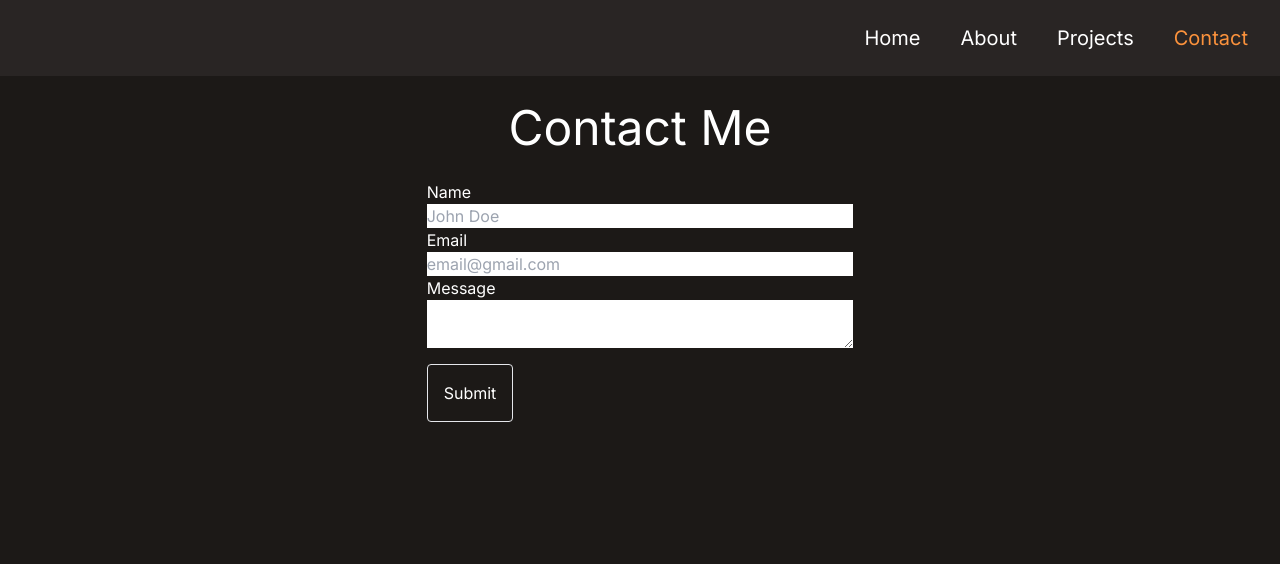
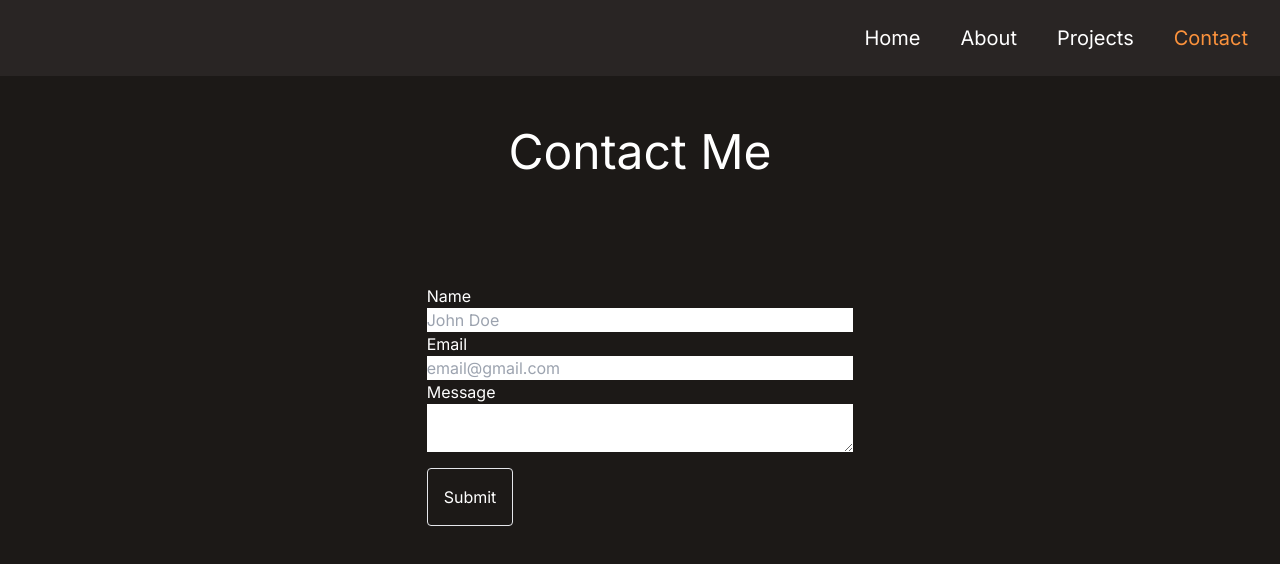
Before and after one commit to jenishpatel-jp/jenish-patel-portfolio, a Next.js app: page /contact in a window 1280 px wide. Shown: the top 564 px of the page. Built offline with nearby package versions, Linux system fonts and the light colour scheme.

Commit message:
Adjusted the positioning of the contact form on the About page

```diff
--- a/src/app/contact/page.tsx
+++ b/src/app/contact/page.tsx
@@ -3,9 +3,9 @@ import React from 'react'
 const Page = () => {
 
     return (
-        <div className='flex flex-col min-h-screen items-center bg-stone-900 text-white'>
-            <h1 className='my-4 text-5xl p-3 w-full text-center'>Contact Me</h1>
-            <form className='flex flex-col w-2/6'>
+        <div className='flex flex-col min-h-screen items-center bg-stone-900 text-white '>
+            <h1 className='my-4 text-5xl p-3 w-full text-center mt-10'>Contact Me</h1>
+            <form className='flex flex-1 flex-col w-2/6 mt-20'>
                 <label>Name</label>
                 <input placeholder='John Doe'></input>
                 <label>Email</label>
```
